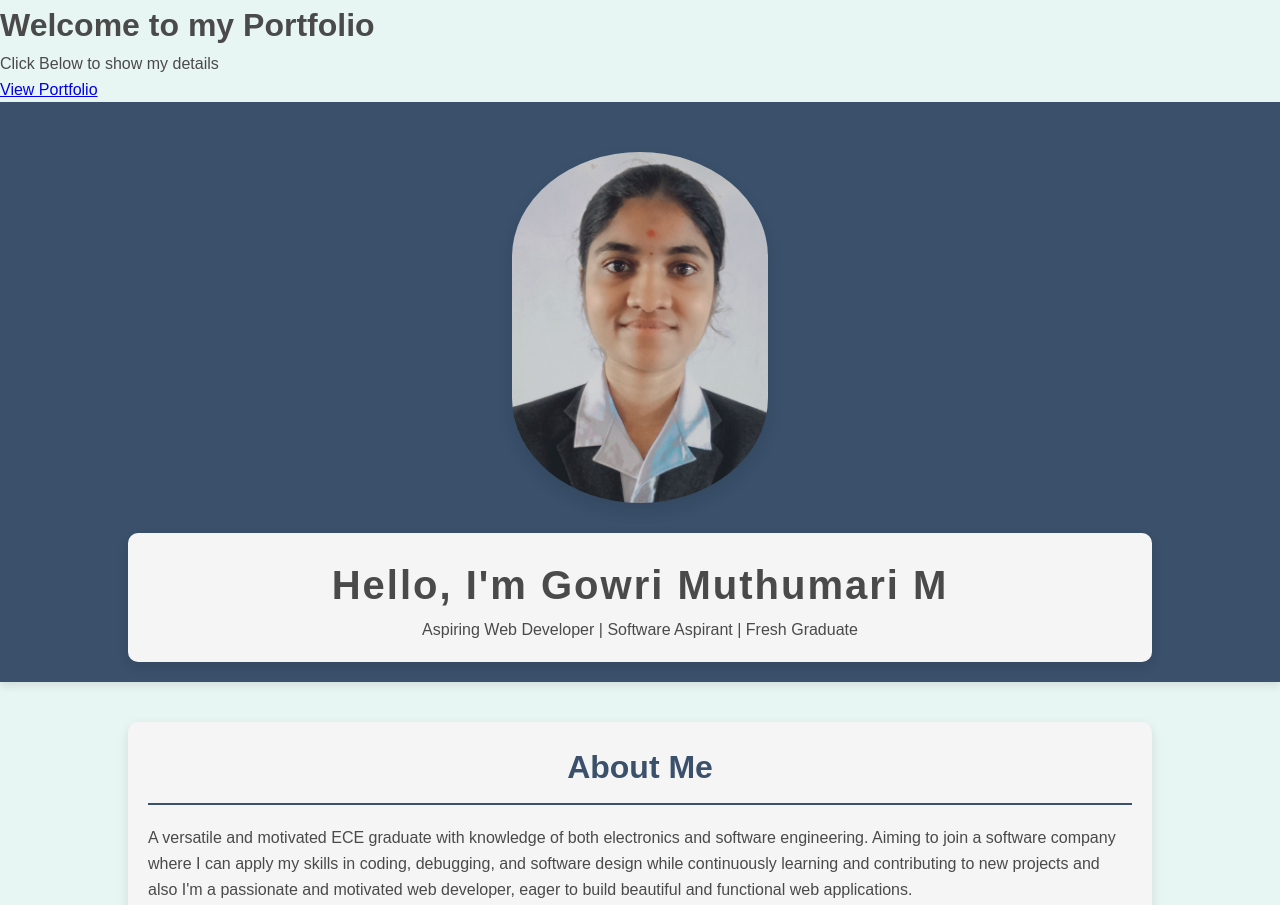
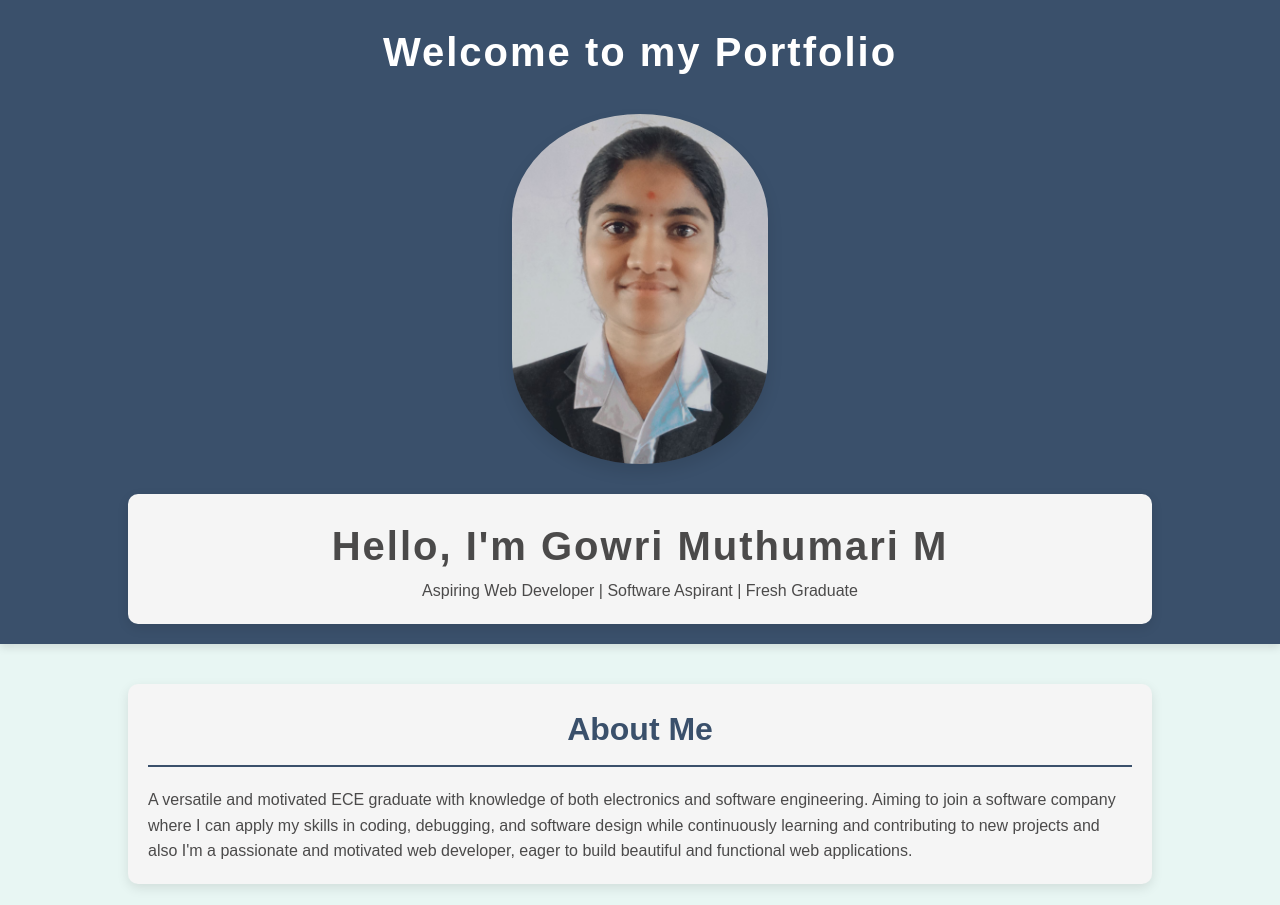
Before and after one commit to GowriMuthumari/Website-portfolio-, a plain HTML site: page index.html in a window 1280 px wide. Shown: the top 905 px of the page. Drawn offline with Linux system fonts and the light colour scheme.

Commit message:
Update index.html

```diff
--- a/index.html
+++ b/index.html
@@ -5,18 +5,18 @@
   <meta name="viewport" content="width=device-width, initial-scale=1.0">
   <title>My Portfolio</title>
   <link rel="stylesheet" href="style.css">
+ <script src="app.js" defer></script>
 </head>
 <body>
 
-   <div class="cover">
-         <h1>Welcome to my Portfolio</h1>
-        <p>Click Below to show my details</p>
+    <header>
+      <div class="cover">
+        <main id="portfolio">
+          <a href="welcome.jpg" ></a>
+           <h1>Welcome to my Portfolio</h1>
 
-        <a href="index.html" class="cta-button">View Portfolio</a>
-    </div>
+      </div>
 
-    <header>
-        <main id="portfolio">
         <!-- Your portfolio content goes here -->
 
 
@@ -84,9 +84,11 @@
       <h2>Contact Me</h2>
       <p>Email:<a href="mailto:gowrimuthumari2003@gmail.com"> gowrimuthumari2003@gmail.com</a></p>
       <p>LinkedIn: <a href="https://www.linkedin.com/in/gowri-muthumari-m-b47b59267/">https://www.linkedin.com/in/gowri-muthumari-m-b47b59267/</a></p>
-       <a href="cover.html" class="cta-button">Back to Home</a>
+      <a href="cover.html" class="cta-button">Back to Home</a>
+
     </div>
   </section>
+
 
   <footer>
     <div class="container">
```
